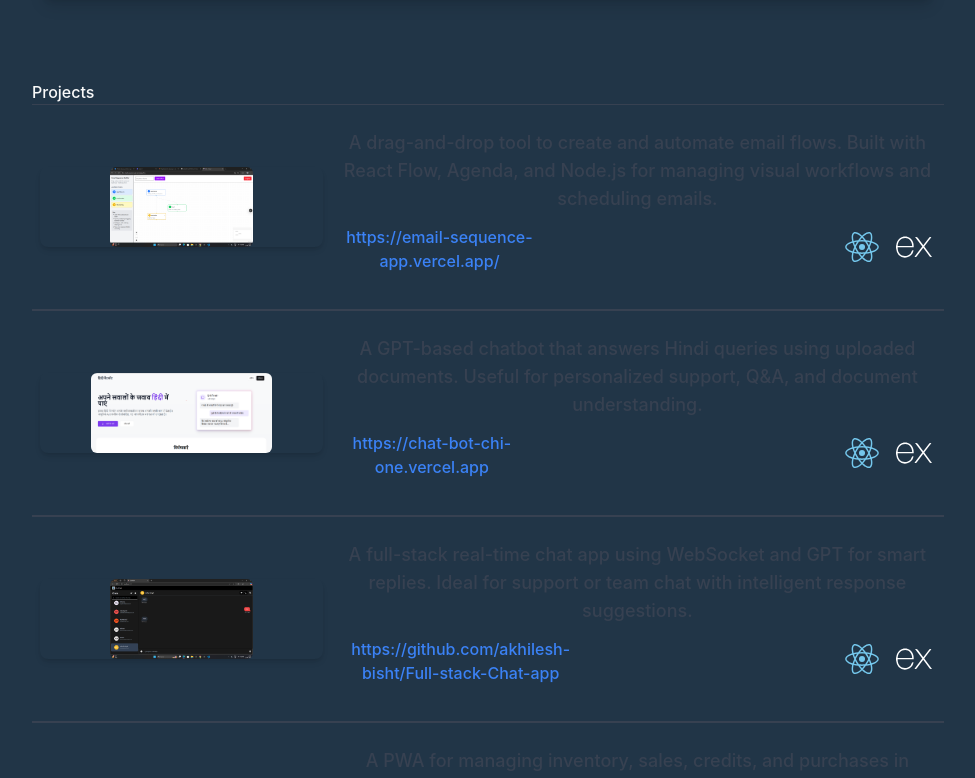
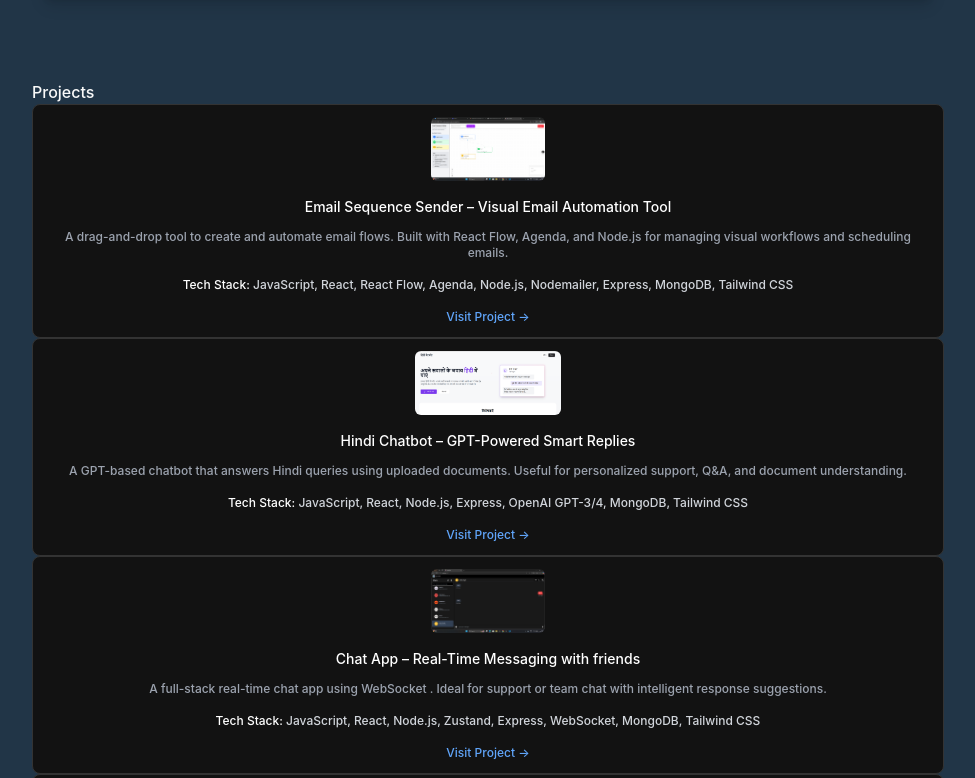
Before and after one commit to akhilesh-bisht/Portfolio-, a React (Vite) app: page / in a window 1280 px wide. Shown: the part 1402-2180 px from the top of the page, without its empty margins (152-1127 px from the left). Built offline with nearby package versions, Linux system fonts and the light colour scheme.

Commit message:
refactor: update Project component for improved structure and animations; add new skills to project model

```diff
--- a/src/components/project/project.tsx
+++ b/src/components/project/project.tsx
@@ -1,77 +1,59 @@
 import { useEffect, useState } from "react";
-import { useViewport } from "src/hooks/useViewport";
 import { ProjectModel } from "src/models/projectModels/projectModel";
-import { Skill, skillArray } from "src/models/skillModels/skillmodel";
+import { motion } from "framer-motion";
 
 interface ProjectProps {
   projectObject: ProjectModel;
 }
 
 const Project: React.FC<ProjectProps> = ({ projectObject }) => {
-  const [skillsIconArray, setSkillsIconArray] = useState<Skill[]>([]);
-  const { width } = useViewport();
+  const [skillsTextArray, setSkillsTextArray] = useState<string[]>([]);
 
   useEffect(() => {
-    setSkillsIconArray(
-      projectObject.skills
-        .map((skillName) =>
-          skillArray.find((skill) => skill.name === skillName)
-        )
-        .filter((skill): skill is Skill => !!skill) // Ensures correct type inference
-    );
+    setSkillsTextArray(projectObject.skills.map((skillName) => skillName));
   }, [projectObject.skills]);
 
   return (
-    <div className="flex md:flex-row flex-col justify-between items-center w-full border-t border-gray-700 border-b py-4">
-      {/* Left Section - Project Logo */}
-      <div className="w-3/4 md:w-1/3 p-2">
-        <a
+    <motion.a
       href={projectObject.link}
       target="_blank"
       rel="noopener noreferrer"
-          className="max-h-20 flex items-center justify-center p-2 rounded-lg shadow-md hover:shadow-xl transition-all duration-300"
+      initial={{ opacity: 0, y: 10 }}
+      animate={{ opacity: 1, y: 0 }}
+      transition={{ duration: 0.3 }}
+      whileHover={{ scale: 1.05 }}
+      className="w-full group cursor-pointer rounded-lg border border-[#333] bg-[#121212] hover:bg-[#1f1f1f] transition-all duration-300 p-3 flex flex-col gap-2"
     >
+      {/* Project Logo */}
+      <div className="w-full flex justify-center mb-2">
         <img
-            className="object-cover rounded-md max-h-20"
-            src={projectObject.logo || "/default-logo.png"} // Fallback image
-            alt={projectObject.name || "Project Image"}
+          src={projectObject.logo || "/default-logo.png"}
+          alt={projectObject.name || "Project Logo"}
+          className="object-cover rounded-md max-h-16"
         />
-        </a>
       </div>
 
-      {/* Right Section - Project Description & Skills */}
-      <div className="w-full md:w-2/3 flex flex-col items-start justify-center m-2">
-        <div className="text-lg text-gray-700 mb-3">
+      {/* Project Name */}
+      <h3 className="text-sm font-medium text-white group-hover:text-blue-400 transition">
+        {projectObject.name}
+      </h3>
+
+      {/* Project Description */}
+      <p className="text-xs text-gray-400 mt-1 line-clamp-2">
         {projectObject.description}
+      </p>
+
+      {/* Tech Stack as Text */}
+      <div className="text-xs text-gray-300 mt-2">
+        <span className="font-medium text-white">Tech Stack: </span>
+        {skillsTextArray.join(", ")}
       </div>
 
-        {/* Project Link */}
-        <div className="flex flex-col md:flex-row w-full items-start justify-between gap-1 mb-3">
-          <a
-            className="text-blue-500 hover:text-blue-700 font-medium"
-            href={projectObject.link}
-            target="_blank"
-            rel="noopener noreferrer"
-          >
-            {projectObject.link}
-          </a>
-
-          {/* Skills Icons */}
-          <div className="flex items-center justify-end gap-2 w-full p-0">
-            {skillsIconArray.map((skill) => (
-              <div
-                key={skill.name}
-                style={{ color: skill.color }}
-                className="text-xs p-1 hover:scale-110 transition-all duration-300"
-                title={skill.name} // Tooltip on hover to show skill name
-              >
-                {width > 800 ? <>{skill.logo}</> : <>{skill.mobileLogo}</>}
+      {/* Visit Project Link */}
+      <div className="text-xs text-blue-400 group-hover:underline mt-2">
+        Visit Project →
       </div>
-            ))}
-          </div>
-        </div>
-      </div>
-    </div>
+    </motion.a>
   );
 };
 
--- a/src/models/projectModels/projectModel.tsx
+++ b/src/models/projectModels/projectModel.tsx
@@ -31,6 +31,7 @@ export const projectArray = [
       "React Flow",
       "Agenda",
       "Node.js",
+      "Nodemailer",
       "Express",
       "MongoDB",
       "Tailwind CSS",
@@ -54,17 +55,17 @@ export const projectArray = [
     link: "https://chat-bot-chi-one.vercel.app",
   },
   {
-    name: "Chat App – Real-Time Messaging with AI",
+    name: "Chat App – Real-Time Messaging with friends",
     description:
-      "A full-stack real-time chat app using WebSocket and GPT for smart replies. Ideal for support or team chat with intelligent response suggestions.",
+      "A full-stack real-time chat app using WebSocket . Ideal for support or team chat with intelligent response suggestions.",
     logo: chat,
     skills: [
       "JavaScript",
       "React",
       "Node.js",
+      "Zustand",
       "Express",
       "WebSocket",
-      "OpenAI GPT-3/4",
       "MongoDB",
       "Tailwind CSS",
     ],
```
Lines whose indentation alone changed are shown as unchanged.
